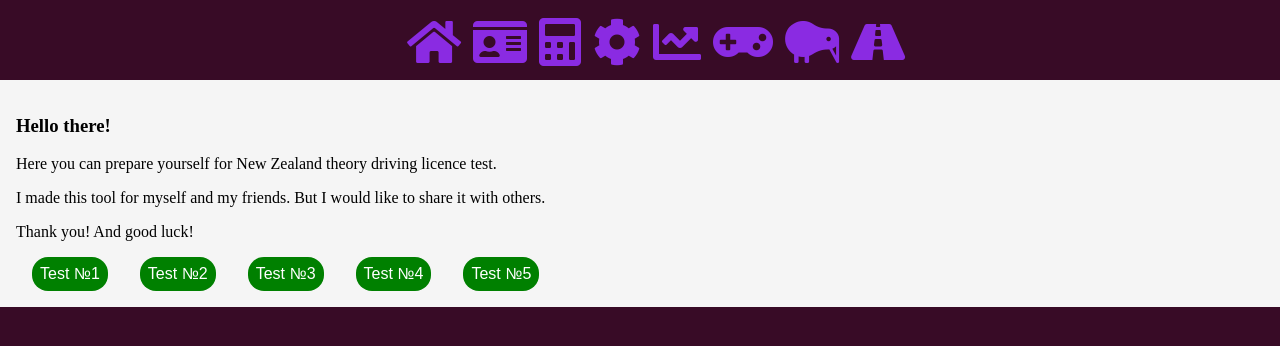
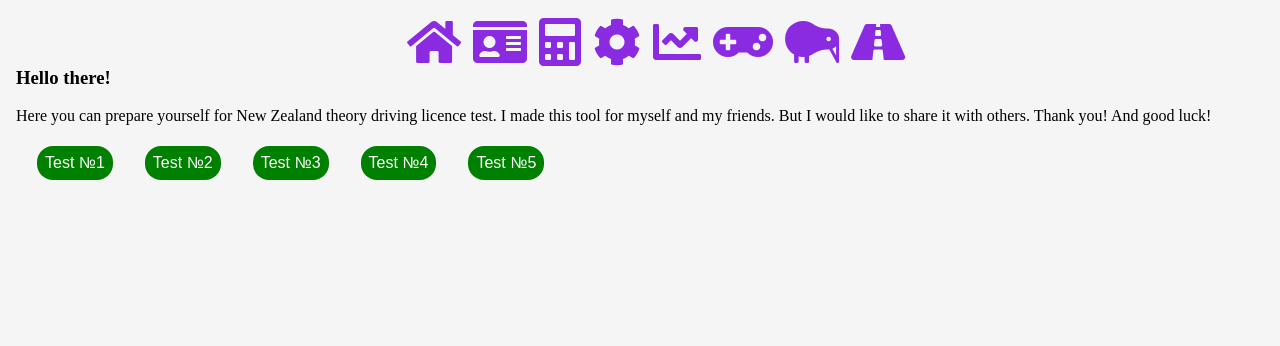
Before and after one commit to SergeiLebedev/BitWin, an Angular app: page /road-code in a window 1280 px wide. Shown: the top 346 px of the page. Built offline with nearby package versions, Linux system fonts and the light colour scheme.

Commit message:
road test and css improvements

```diff
--- a/src/app/app.component.css
+++ b/src/app/app.component.css
@@ -1,6 +1,9 @@
 .main-content {
     /* background-color: rgb(56, 11, 38); */
     overflow: hidden;
+    display: flex;
+    flex-direction: column;
+    height: 100vh;
 }
 
 .navigation {
@@ -16,7 +19,7 @@
 }
 
 .outlet {
-    margin-top: 5rem;
+    /* margin-top: 5rem; */
 }
 
 a {
--- a/src/app/contacts/contacts.component.css
+++ b/src/app/contacts/contacts.component.css
@@ -3,6 +3,8 @@
     flex-flow: wrap;
     justify-content: space-between;
     background-color: rgb(56, 11, 38);
+    height: 100vh;
+    padding-top: 2rem;
     /* overflow: hidden; */
     /* width: 100%;
     height: 100%; */
--- a/src/app/home/home.component.css
+++ b/src/app/home/home.component.css
@@ -1,4 +1,4 @@
-.container {
+.main-content {
     /* background: url(../../assets/gory_novoy_zelandii_krasivoy_prirody_novoy_zelandii_1920x1200.jpg) center no-repeat; */
     height: 100vh;
     display: flex;
--- a/src/app/home/home.component.html
+++ b/src/app/home/home.component.html
@@ -1,4 +1,4 @@
-<div class="container">
+<div class="main-content">
     <h1 class="scale-size cursor">BitWin</h1>
     <app-tag-cloud></app-tag-cloud>
 </div>
--- a/src/app/how-it-works/how-it-works.component.css
+++ b/src/app/how-it-works/how-it-works.component.css
@@ -1,5 +1,6 @@
-.main-container {
+.main-content {
     padding: 1rem;
+    padding-top: 2rem;
 }
 
 .price {
--- a/src/app/how-it-works/how-it-works.component.html
+++ b/src/app/how-it-works/how-it-works.component.html
@@ -1,4 +1,4 @@
-<div class="main-container">
+<div class="main-content">
     <div class="price">
         <div class="description">
             price description
--- a/src/app/random-chart/random-chart.component.html
+++ b/src/app/random-chart/random-chart.component.html
@@ -1,11 +1,14 @@
-<br>
+<div class="main-content">
+
+
     <label class="label">If you order web application first time we make one dynamic svg diagram for free.
         <button type="button" class="good-looking-button button-height" title="Add new chart" (click)="onAddChart()">
             <i class="fas fa-calendar-plus scale-size"></i>
             Add new chart
         </button>
         &nbsp;
-    <button type="button" class="good-looking-button button-height" title="Add new pie-chart" (click)="onAddPieChart()">
+        <button type="button" class="good-looking-button button-height" title="Add new pie-chart"
+            (click)="onAddPieChart()">
             <i class="fas fa-calendar-plus scale-size"></i>
             Add new pie-chart
         </button>
@@ -39,3 +42,5 @@
         </div>
 
     </div>
+
+</div>
--- a/src/app/road-code/questions.ts
+++ b/src/app/road-code/questions.ts
@@ -215,11 +215,10 @@ export class Questions {
 }
 
 export class Test {
-    private static counter = 0;
     id = 0;
     questions = [];
-    constructor() {
-        this.id = Test.counter++;
+    constructor(id) {
+        this.id = id;
     }
 
     mixTest() {
--- a/src/app/road-code/road-code.component.css
+++ b/src/app/road-code/road-code.component.css
@@ -1,11 +1,14 @@
 .main-content {
     background: whitesmoke;
     padding: 1rem;
+    padding-top: 3rem;
+    height: 100vh;
 }
 
 .test-buttons {
     display: flex;
     flex-direction: row;
+    padding: 5px;
 }
 
 .test-button {
@@ -19,6 +22,10 @@
     cursor: pointer;
 }
 
+.road-test {
+    border: 1px solid lightskyblue;
+}
+
 .question {
     margin: 1rem;
     padding: 5px;
@@ -27,7 +34,19 @@
     font-size: 1.5rem;
     display: flex;
     justify-content: space-between;
-    height: 300px;
+    height: 200px;
+}
+
+.question-text {
+    flex: 3;
+}
+
+.question-img {
+    flex: 1;
+}
+
+.img-height {
+    height: 100%;
 }
 
 .next-button {
@@ -81,3 +100,9 @@
     font-size: 1.5rem;
     border-radius: 5px;
 }
+
+.footer{
+    display: flex;
+    flex-direction: row;
+    justify-content: space-between;
+}
--- a/src/app/road-code/road-code.component.html
+++ b/src/app/road-code/road-code.component.html
@@ -1,22 +1,23 @@
 <div class="main-content">
     <div>
         <h3>Hello there!</h3>
-        <p>Here you can prepare yourself for New Zealand theory driving licence test.</p>
-        <p>I made this tool for myself and my friends. But I would like to share it with others.</p>
-        <p>Thank you! And good luck!</p>
+        <p>Here you can prepare yourself for New Zealand theory driving licence test.
+            I made this tool for myself and my friends. But I would like to share it with others.
+            Thank you! And good luck!</p>
     </div>
     <div class="test-buttons">
         <button *ngFor="let test of tests" class="test-button" (click)="startTest(test)">Test №{{1+test.id}}</button>
     </div>
-    <div *ngIf="currentTest">
-        <div class="question">
-            <span>{{currentTest.questions[currentQuestion].question}}</span>
-            <span *ngIf="currentTest.questions[currentQuestion].picture">
-                <img src="{{picturesPath}}{{currentTest.questions[currentQuestion].picture}}">
+    <div *ngIf="currentTest" class="road-test">
+        <div class="question" *ngIf="currentTest.questions.length > currentQuestion">
+            <span class="question-text">{{currentTest.questions[currentQuestion].question}}</span>
+            <span class="question-img" *ngIf="currentTest.questions[currentQuestion].picture">
+                <img src="{{picturesPath}}{{currentTest.questions[currentQuestion].picture}}" class="img-height">
             </span>
         </div>
-        <button class="next-button" (click)="nextQuestion()">Next question</button>
-        <div class="answers">
+        <button class="next-button" (click)="nextQuestion()" *ngIf="currentTest.questions.length > currentQuestion">Next
+            question</button>
+        <div class="answers" *ngIf="currentTest.questions.length > currentQuestion">
             <div class="answer" *ngFor="let answer of currentTest.questions[currentQuestion].variants; let i = index"
                 (click)="checkAnswer(i)">
                 {{answer}}
@@ -28,8 +29,8 @@
                 </span>
             </div>
         </div>
-        <div>
-            <span class="current-question">Question №: {{currentQuestion}}/{{currentTest.questions.length}}</span>
+        <div class="footer">
+            <span class="current-question">Question №: {{currentQuestion + 1}}/{{currentTest.questions.length}}</span>
             <span class="right-answers">Right answers: {{rightAnswers}}</span>
             <span class="wrong-answers">Wrong answers: {{wrongAnswers}}</span>
         </div>
--- a/src/app/road-code/road-code.component.ts
+++ b/src/app/road-code/road-code.component.ts
@@ -23,8 +23,10 @@ export class RoadCodeComponent implements OnInit {
         const questions = new Questions().questions;
         let questionsLeft = questions.length;
         let questionsForTest = this.questionsNumber;
+        let testNumber = -1;
         for (let index = 0; index < questions.length; index += this.questionsNumber) {
-            const test = new Test();
+            testNumber++;
+            const test = new Test(testNumber);
             questionsLeft -= this.questionsNumber;
             questionsForTest = Math.min(this.questionsNumber, questionsLeft);
             if (questionsForTest >= this.questionsNumber) {
@@ -54,7 +56,7 @@ export class RoadCodeComponent implements OnInit {
     }
 
     nextQuestion() {
-        this.currentQuestion = this.currentQuestion < this.questionsNumber ? this.currentQuestion + 1 : this.currentQuestion;
+        this.currentQuestion = this.currentQuestion < this.currentTest.questions.length ? this.currentQuestion + 1 : this.currentQuestion;
         this.currentAnswer = '';
     }
 
--- a/src/styles.css
+++ b/src/styles.css
@@ -1,7 +1,7 @@
 body {
     margin: 0;
     padding: 0;
-    background-color: rgb(56, 11, 38);
+    /* background-color: rgb(56, 11, 38); */
 }
 
 .scale-size {
```
Lines whose indentation alone changed are shown as unchanged.
